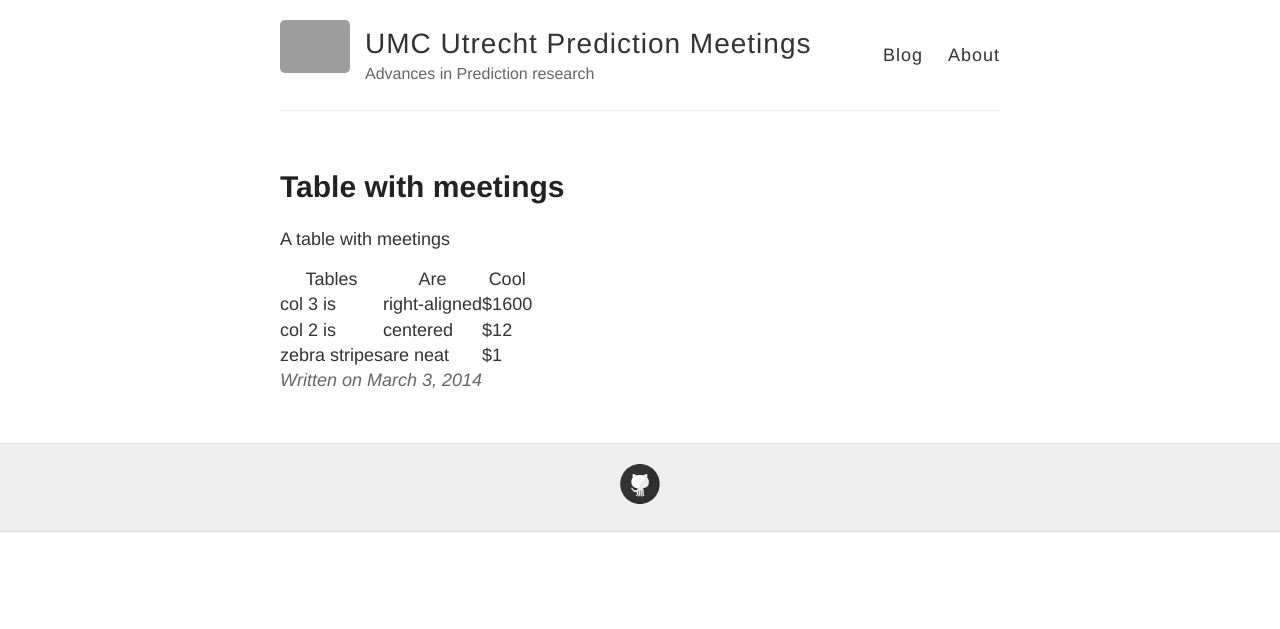
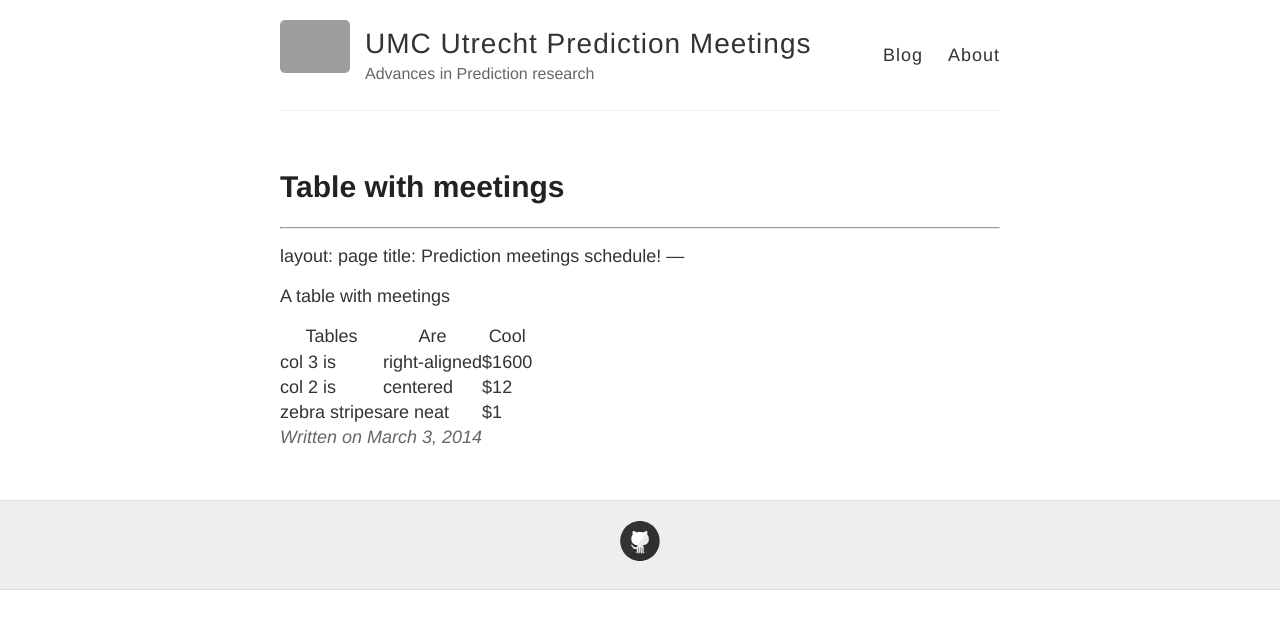
Before and after one commit to UMCPredictionMeetings/UMCPredictionMeetings.github.io, a Jekyll site: the page built from _posts/2014-3-3-Hello-World copy.md, in a window 1280 px wide. Shown: the top 629 px of the page. Built offline with Jekyll 4.4.1, drawn with Linux system fonts in a browser that asks for light colours; grey boxes are pictures that could not be loaded.

Commit message:
Update 2014-3-3-Hello-World copy.md

```diff
--- a/_posts/2014-3-3-Hello-World copy.md
+++ b/_posts/2014-3-3-Hello-World copy.md
@@ -1,6 +1,12 @@
 ---
 layout: post
 title: Table with meetings
+published: true
+---
+
+---
+layout: page
+title: Prediction meetings schedule!
 ---
 
 A table with meetings
```
